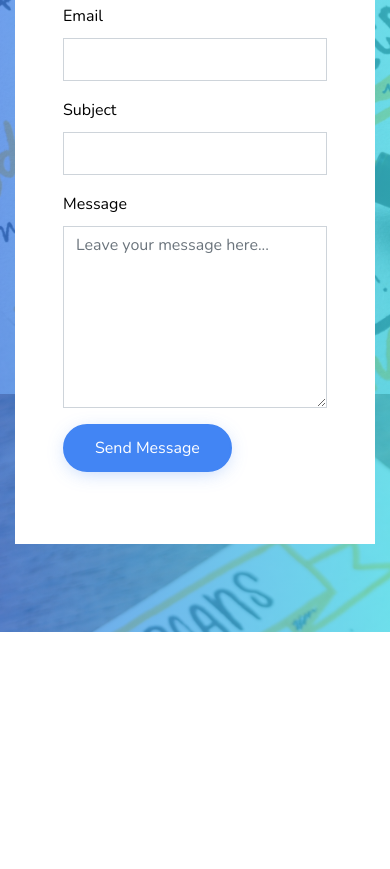
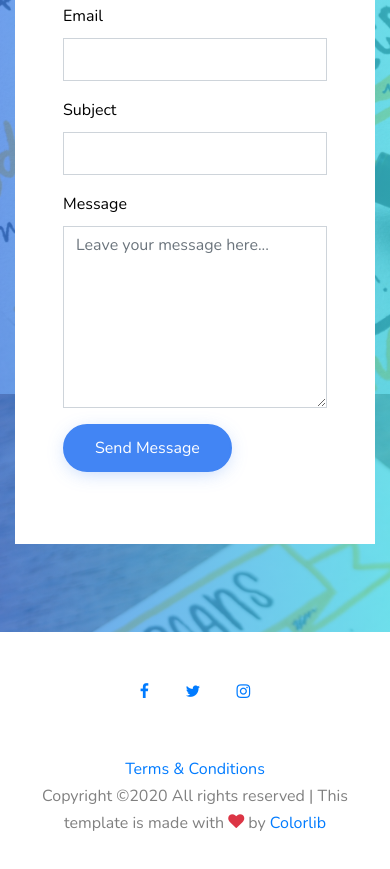
Before and after one commit to mansurimuskan/Online-Counselling, a plain HTML site: page index.html in a window 390 px wide. Shown: the part 10694-11563 px from the top of the page. Drawn offline with nearby package versions, Linux system fonts and the light colour scheme; files whose address does not match are found by name.

Commit message:
Update style.css

```diff
--- a/css/style.css
+++ b/css/style.css
@@ -2182,27 +2182,3 @@ section {
   text-decoration: none;
   background: #ecf0f1;
 }
-@media only screen and (max-width: 768px){
-.pb-5, .py-5 {
-    padding-top: 27rem!important;
-}
-}
-@media only screen and (max-width: 768px){
-.pb-5a, .py-5 {
-    padding-top: 1rem!important;
-}
-}
-
-.pb-5a, .py-5 {
-    padding-bottom: 3rem!important;
-}
-@media only screen and (max-width: 768px){
-.py-5b, .py-5 {
-    padding-top: 77rem!important;
-	padding-bottom: 3rem!important;
-}
-}
-.py-5b, .py-5 {
-
-	padding-bottom: 2rem!important;
-}
```
